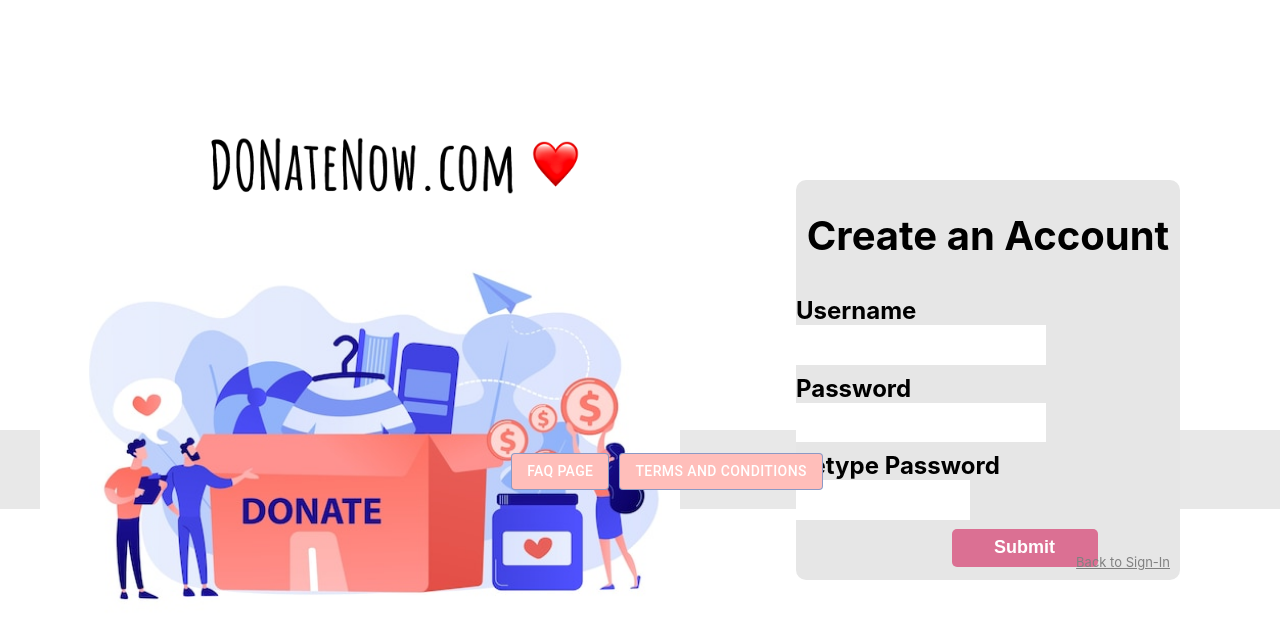
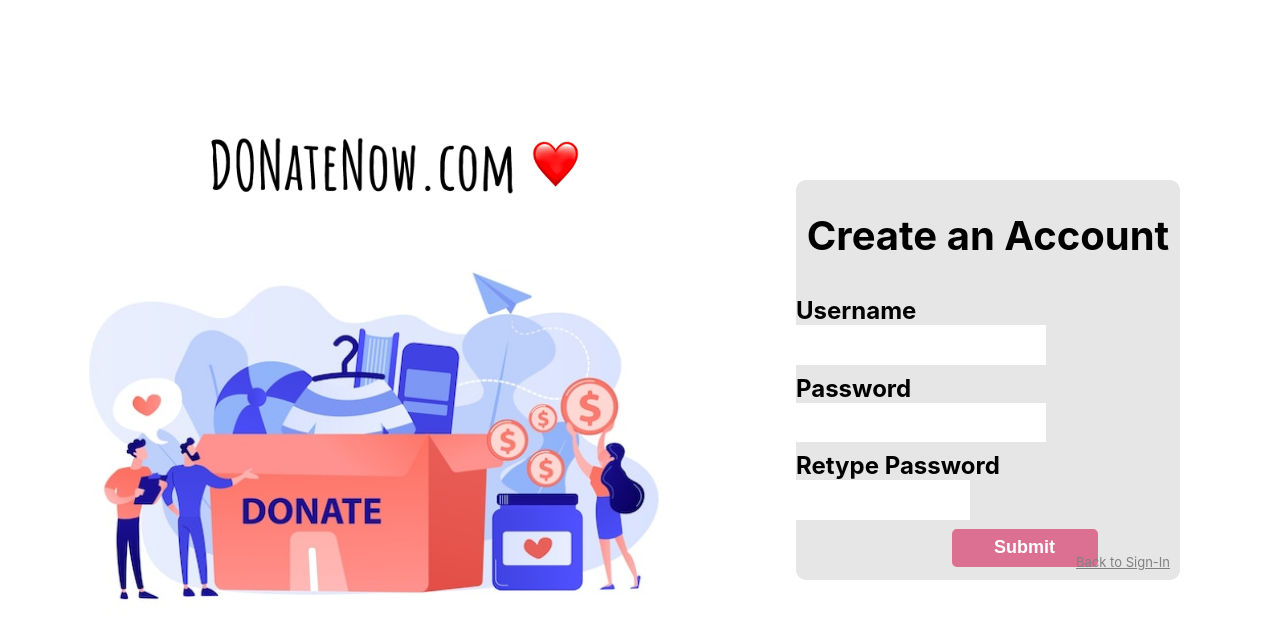
Before and after one commit to quick2063706271/DonateNow, a React (Create React App) app in the folder client/: page /createanaccount in a window 1280 px wide. Shown: the top 638 px of the page. Built offline with nearby package versions, Linux system fonts and the light colour scheme; no server answers.

Commit message:
Merge branch 'main' of github.com:csc309-winter-2022/team02

```diff
--- a/client/src/react-components/CreateAnAccountPage/index.js
+++ b/client/src/react-components/CreateAnAccountPage/index.js
@@ -100,10 +100,6 @@ class CreateAnAccountPage extends React.Component {
 
             </main>
 
-            <div>
-                <StickyFooter/>
-            </div>
-
         </div>
       );
     }
```
Also changed, not shown: 1 other file (tests, documents, lock files or other folders).
